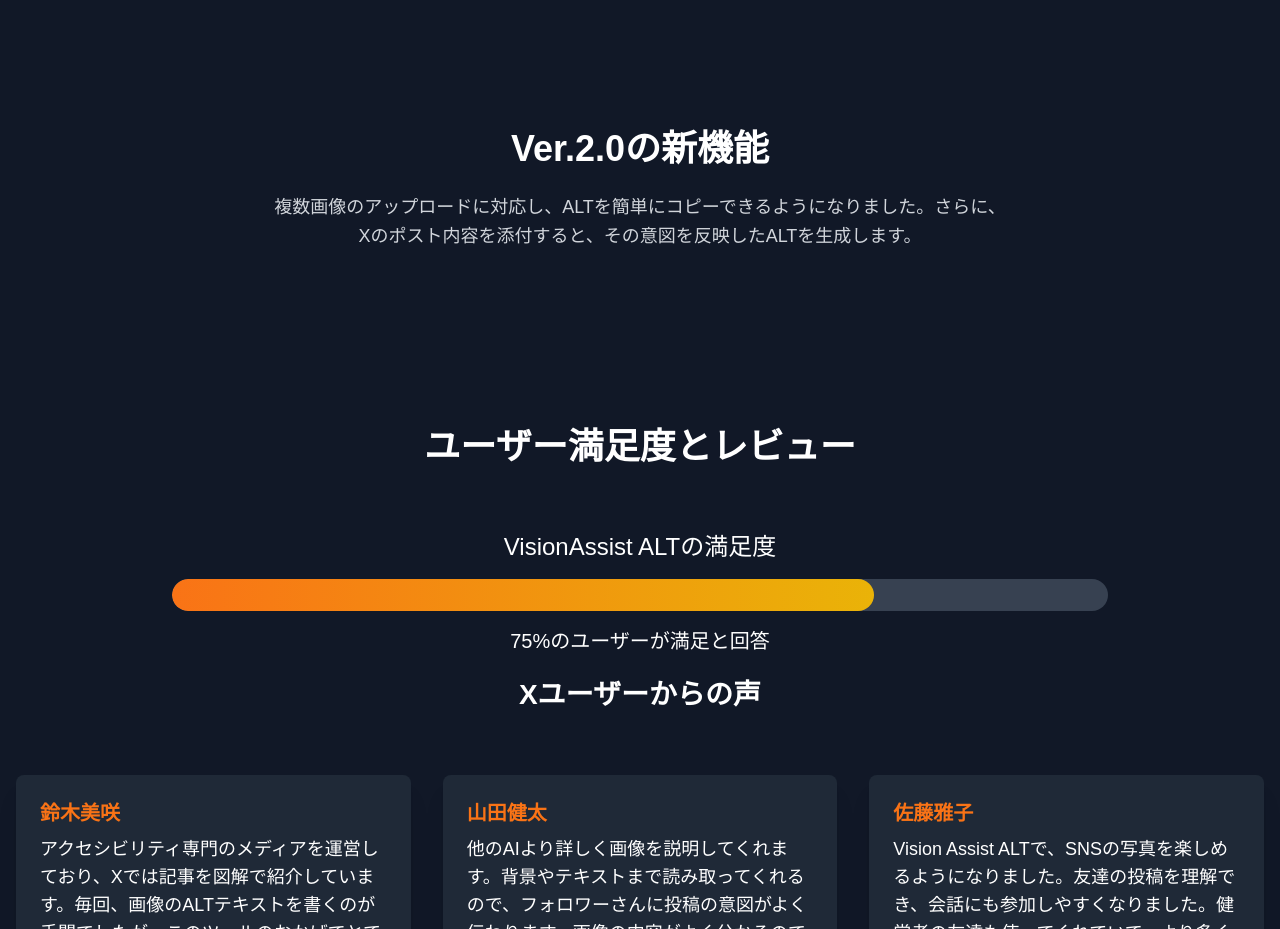
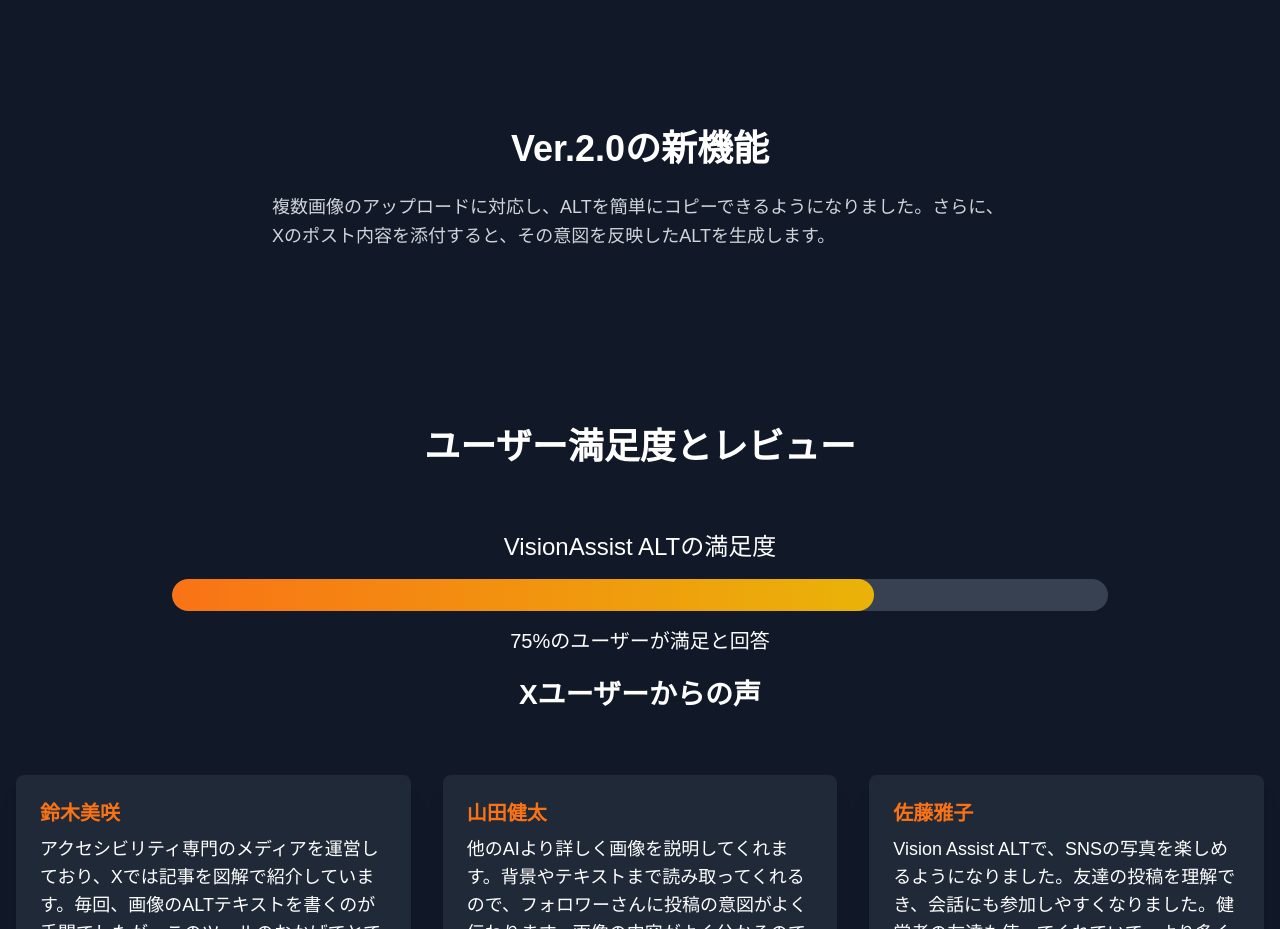
Before and after one commit to Gashin0601/VisionAssistALT-NodeJS, a Next.js app: page / in a window 1280 px wide. Shown: the part 5360-6289 px from the top of the page. Built offline with nearby package versions, Linux system fonts and the light colour scheme.

Commit message:
style(home): heading centered, body left-aligned for Ver.2.0 section (mx-auto, text-left)

```diff
--- a/src/app/page.tsx
+++ b/src/app/page.tsx
@@ -48,9 +48,9 @@
             <UseCases />
             {/* Ver.2.0の新機能 セクション */}
             <section className="py-20 bg-gray-900 text-white">
-              <div className="container mx-auto px-4 max-w-3xl text-center">
-                <h2 className="text-3xl md:text-4xl font-bold mb-6">Ver.2.0の新機能</h2>
-                <p className="text-lg text-gray-300 leading-relaxed mx-auto">
+              <div className="container mx-auto px-4 max-w-3xl">
+                <h2 className="text-3xl md:text-4xl font-bold mb-6 text-center">Ver.2.0の新機能</h2>
+                <p className="text-lg text-gray-300 leading-relaxed mx-auto text-left">
                   複数画像のアップロードに対応し、ALTを簡単にコピーできるようになりました。さらに、Xのポスト内容を添付すると、その意図を反映したALTを生成します。
                 </p>
                 {/* ここにVer.2.0紹介動画が入ります */}
```
